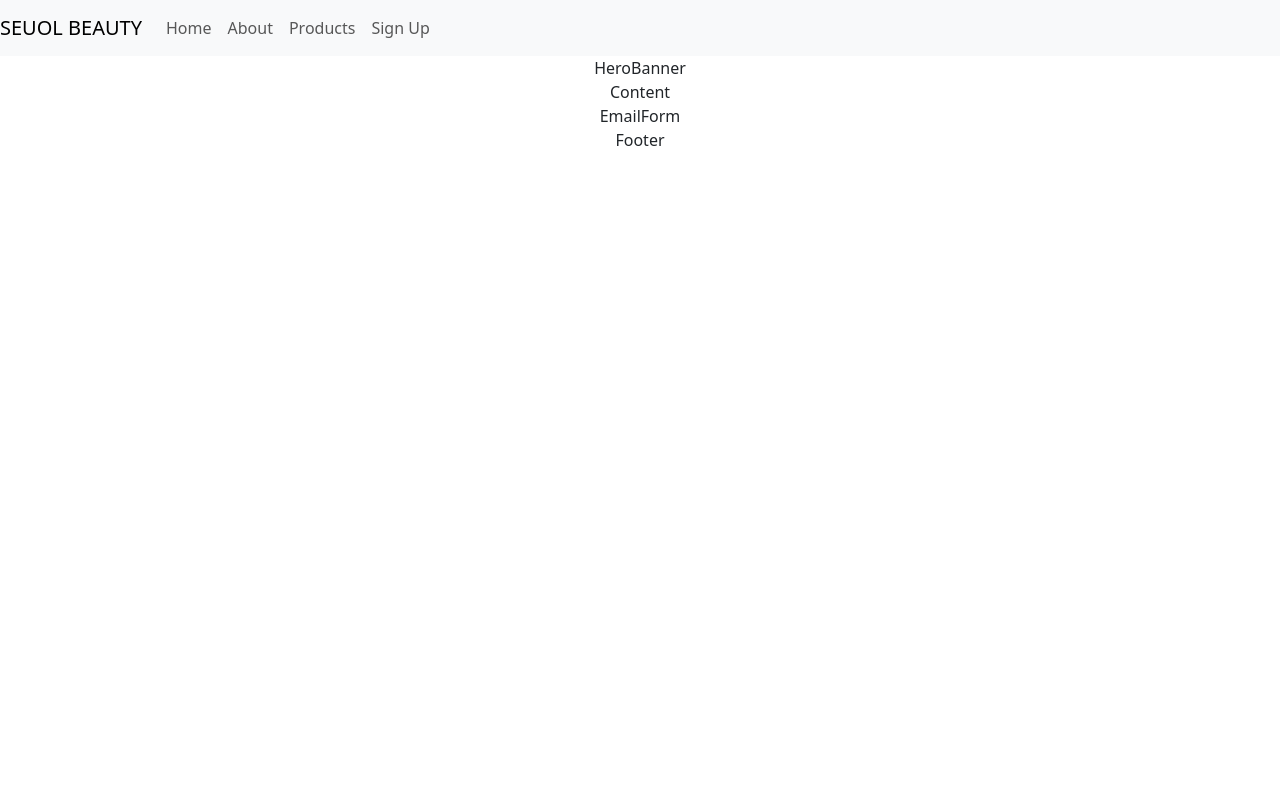
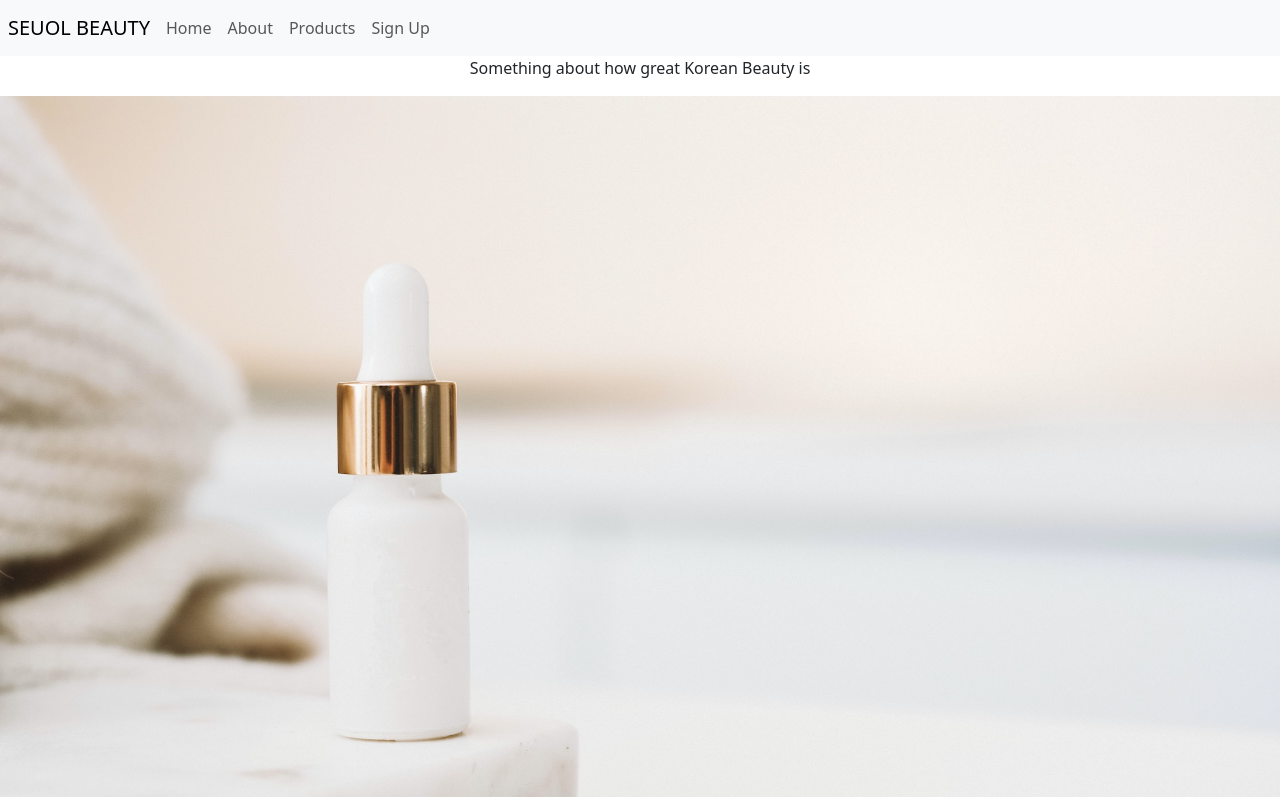
Before and after one commit to Kieran-Dunch/seoul-beauty, a React (Create React App) app: page / in a window 1280 px wide. Shown: the top 797 px of the page. Built offline with nearby package versions, Linux system fonts and the light colour scheme.

Commit message:
adding images

```diff
--- a/src/components/HeroBanner.js
+++ b/src/components/HeroBanner.js
@@ -1,5 +1,10 @@
+import { Image } from "react-bootstrap";
+
 export default function HeroBanner() {
   return (
-    <div>HeroBanner</div>
+    <>
+      <p>Something about how great Korean Beauty is</p>
+      <Image src="dropper-photo.jpg" fluid />
+    </>
   )
 }
--- a/src/components/NavBar.js
+++ b/src/components/NavBar.js
@@ -4,7 +4,7 @@ import Nav from "react-bootstrap/Nav"
 export default function NavBar() {
   return (
     <Navbar bg="light" expand="lg">
-      <Navbar.Brand href="#">SEUOL BEAUTY</Navbar.Brand>
+      <Navbar.Brand href="#" className="mx-2">SEUOL BEAUTY</Navbar.Brand>
       <Navbar.Toggle aria-controls="basic-navbar-nav" />
       <Navbar.Collapse id="basic-navbar-nav">
         <Nav>
```
Also changed, not shown: public/dropper-photo.jpg (added).
